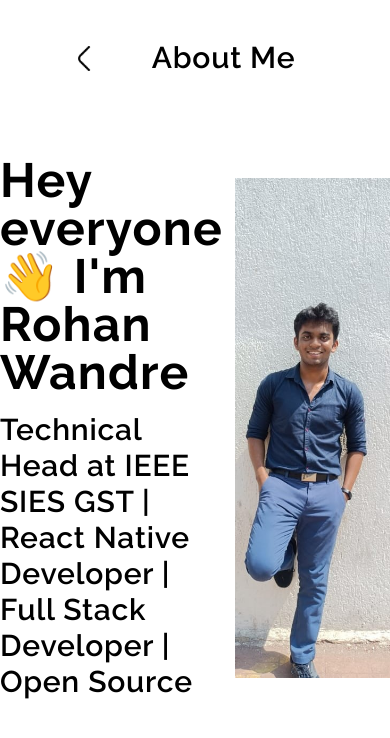
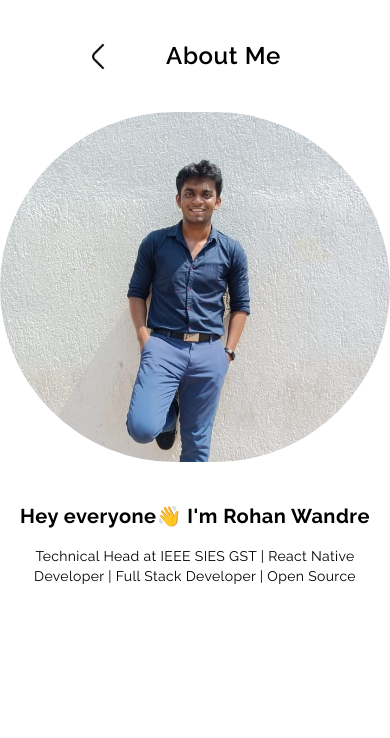
Before and after one commit to rohan9024/recruitment, a Next.js app: page /about-me in a window 390 px wide. Shown: the top 738 px of the page. Built offline with nearby package versions, Linux system fonts and the light colour scheme.

Commit message:
Added menu for mobile screens

```diff
--- a/src/app/about-me/page.js
+++ b/src/app/about-me/page.js
@@ -36,35 +36,37 @@ function page() {
           />
         </Link>
 
-        <h1 className={`${raleway.className} text-3xl tracking-wide font-semibold md:text-3xl  text-center p-10 `} >About Me</h1>
+        <h1 className={`${raleway.className} text-2xl tracking-wide font-semibold md:text-3xl  text-center p-10 `} >About Me</h1>
       </div>
 
-      <div className='flex justify-evenly items-center space-x-10 my-10'>
+      <div className='flex flex-col justify-center items-center md:flex-row md:justify-evenly md:items-center md:space-x-10 md:my-10'>
+
         <motion.div
           initial={{ x: -300, opacity: 0 }}
           animate={{ x: 0, opacity: 1 }}
           transition={{ ease: "easeOut", duration: 1 }}
-          className='w-1/2 space-y-4'
+          className='md:w-1/2 flex justify-center items-center w-full'
+
         >
-       <h1 className={`${raleway.className} text-5xl tracking-wide font-bold md:text-3xl   `} >Hey everyone👋 I'm Rohan Wandre</h1>
-       <h1 className={`${raleway.className} text-3xl tracking-wide font-semibold md:text-xl     `} >Technical Head at IEEE SIES GST | React Native Developer | Full Stack Developer | Open Source</h1>
+          <Image
+            src='/me.jpg'
+            width={1200}
+            height={1200}
+            alt="my image"
+            className='w-[500px] md:h-[500px] h-[350px] object-cover rounded-full'
+          />
         </motion.div>
 
         <motion.div
           initial={{ x: -300, opacity: 0 }}
           animate={{ x: 0, opacity: 1 }}
           transition={{ ease: "easeOut", duration: 1 }}
-          className='w-1/2 flex justify-center items-center'
+          className='md:w-1/2 space-y-4 w-full my-10 '
+        >
+          <h1 className={`${raleway.className} text-xl tracking-wide font-bold md:text-3xl text-center    `} >Hey everyone👋 I'm Rohan Wandre</h1>
+          <h1 className={`${raleway.className} text-sm tracking-wide font-normal md:text-xl  text-center   `} >Technical Head at IEEE SIES GST | React Native Developer | Full Stack Developer | Open Source</h1>
+        </motion.div>
 
-        >
-          <Image
-            src='/me.jpg'
-            width={500}
-            height={500}
-            alt="back icon"
-            className='w-[500px] h-[500px] object-cover '
-          />
-        </motion.div>
       </div>
     </div>
   )
--- a/src/app/page.js
+++ b/src/app/page.js
@@ -47,10 +47,19 @@ const manrope = Manrope({
   subsets: ['latin'],
 });
 
+const itemVariants = {
+  open: {
+    opacity: 1,
+    y: 0,
+    transition: { type: "spring", stiffness: 300, damping: 24 }
+  },
+  closed: { opacity: 0, y: 20, transition: { duration: 0.2 } }
+};
 export default function Home() {
   const [isExpanded, setIsExpanded] = useState(false);
   const router = useRouter()
   const [scrollProgress, setScrollProgress] = useState(true)
+  const [menu, setMenu] = useState(false)
 
   return (
     <div className='w-screen '>
@@ -66,17 +75,87 @@ export default function Home() {
       <motion.div
         initial={{ opacity: 0 }}
         animate={{ opacity: 1 }}
-      transition={{ duration: 1.5 }}
-      className=' flex justify-center  items-center space-x-4 mt-10 md:p-10 md:ml-20 md:mr-20'>
+        transition={{ duration: 0.7 }}
+        className=' flex md:justify-center justify-evenly items-center space-x-7 mt-10 md:p-10 md:ml-20 md:mr-20'>
         <div className={`${raleway.className} text-xl md:text-3xl cursor-pointer transition ease-in-out delay-150 hover:-translate-y-2 hover:scale-105 duration-300`} >
           <h1 className='text-center'>ROHAN WANDRE</h1>
         </div>
+        {
+          menu ?
+            (
+              <motion.div
+                whileTap={{ scale: 0.97 }}
+                className='md:hidden object-contain rounded-full p-4 ' onClick={() => setMenu(false)}>
+                <Image
+                  src="/close.png"
+                  width={20}
+                  height={20}
+                  alt="close icon"
+                  className='object-contain'
+                />
+              </motion.div>
+            )
+            :
+            (
+              <motion.div
+                initial={{ opacity: 0.6 }}
+                whileHover={{
+                  scale: 2,
+                  transition: { duration: 1 },
+                }}
+                whileTap={{ scale: 0.9 }}
+                whileInView={{ opacity: 1 }}
+                className='md:hidden object-contain rounded-full p-4 ' onClick={() => setMenu(true)}>
+                <Image
+                  src="/menu.png"
+                  width={20}
+                  height={20}
+                  alt="menu icon"
+                  className='object-contain'
+                />
+              </motion.div>
+            )
+        }
         <div className={`${manrope.className} hidden md:flex md:justify-evenly md:items-center md:font-medium md:w-64 `}>
           <a href="https://drive.google.com/file/d/1OWOfKZ8IqDJxffsywv-cxXMT_2uPmtxB/view?usp=sharing" className='transition ease-in delay-150 hover:text-gray-300 text-gray-500 duration-300 cursor-pointer '>Resume</a>
           <Link href="/about-me" className=' transition ease-in delay-150 hover:text-gray-300  text-gray-500 duration-300 cursor-pointer'>About me</Link>
         </div>
       </motion.div>
+      <motion.nav
+        initial={false}
+        animate={menu ? "open" : "closed"}
+        className={menu ? "flex flex-col justify-center items-center my-6 h-full" : "hidden"}
+      >
+        <motion.ul
+          variants={{
+            open: {
+              clipPath: "inset(0% 0% 0% 0% round 10px)",
+              transition: {
+                type: "spring",
+                bounce: 0,
+                duration: 0.7,
+                delayChildren: 0.3,
+                staggerChildren: 0.05
+              }
+            },
+            closed: {
+              clipPath: "inset(10% 50% 90% 50% round 10px)",
+              transition: {
+                type: "spring",
+                bounce: 0,
+                duration: 0.3
+              }
+            }
+          }}
+          style={{ pointerEvents: open ? "auto" : "none" }}
+        >
+          <motion.a href='https://drive.google.com/file/d/1OWOfKZ8IqDJxffsywv-cxXMT_2uPmtxB/view?usp=sharing' variants={itemVariants} className='text-xl '>Resume</motion.a>
+          <Link href='/about-me'>
+            <motion.li variants={itemVariants} className='text-xl mt-5'>About Me</motion.li>
+            </Link>
 
+            </motion.ul>
+          </motion.nav>
           <motion.div
             initial={{ opacity: 0 }}
             animate={{ opacity: 1 }}
@@ -96,7 +175,7 @@ export default function Home() {
 
             {/* Netflix clone */}
             <motion.div
-          initial={{ opacity: 0 , y: -120 }}
+              initial={{ opacity: 0, y: -120 }}
               whileHover={{
                 scale: 1.1,
                 transition: { duration: 1 },
@@ -176,7 +255,7 @@ export default function Home() {
 
             {/* News Fetcher */}
             <motion.div
-           initial={{ opacity: 0 , y: -120 }}
+              initial={{ opacity: 0, y: -120 }}
               whileHover={{
                 scale: 1.1,
                 transition: { duration: 1 },
@@ -248,7 +327,7 @@ export default function Home() {
 
             {/* Social Media Manager */}
             <motion.div
-         initial={{ opacity: 0 , y: -120 }}
+              initial={{ opacity: 0, y: -120 }}
               whileHover={{
                 scale: 1.1,
                 transition: { duration: 1 },
@@ -319,7 +398,7 @@ export default function Home() {
             </motion.div>
 
             {/* Social Media Manager App*/}
-        <motion.div      initial={{ opacity: 0 , y: -120 }}
+            <motion.div initial={{ opacity: 0, y: -120 }}
               whileHover={{
                 scale: 1.1,
                 transition: { duration: 1 },
@@ -391,7 +470,7 @@ export default function Home() {
 
             {/* Donation Box*/}
             <motion.div
-              initial={{ opacity: 0 , y: -120 }}
+              initial={{ opacity: 0, y: -120 }}
               whileHover={{
                 scale: 1.1,
                 transition: { duration: 1 },
@@ -467,7 +546,7 @@ export default function Home() {
             {/* Spotify Clone*/}
             <motion.div
 
-        initial={{ opacity: 0 , y: -120 }}
+              initial={{ opacity: 0, y: -120 }}
               whileHover={{
                 scale: 1.1,
                 transition: { duration: 1 },
@@ -540,7 +619,7 @@ export default function Home() {
 
             {/* Ettara */}
             <motion.div
-          initial={{ opacity: 0 , y: -120 }}
+              initial={{ opacity: 0, y: -120 }}
               whileHover={{
                 scale: 1.1,
                 transition: { duration: 1 },
@@ -603,7 +682,7 @@ export default function Home() {
 
             {/* Bus Tracking Application */}
             <motion.div
-            initial={{ opacity: 0 , y: -120 }}
+              initial={{ opacity: 0, y: -120 }}
               whileHover={{
                 scale: 1.1,
                 transition: { duration: 1 },
```
Also changed, not shown: public/close.png (added), public/menu.png (added). Lines whose indentation alone changed are shown as unchanged.
